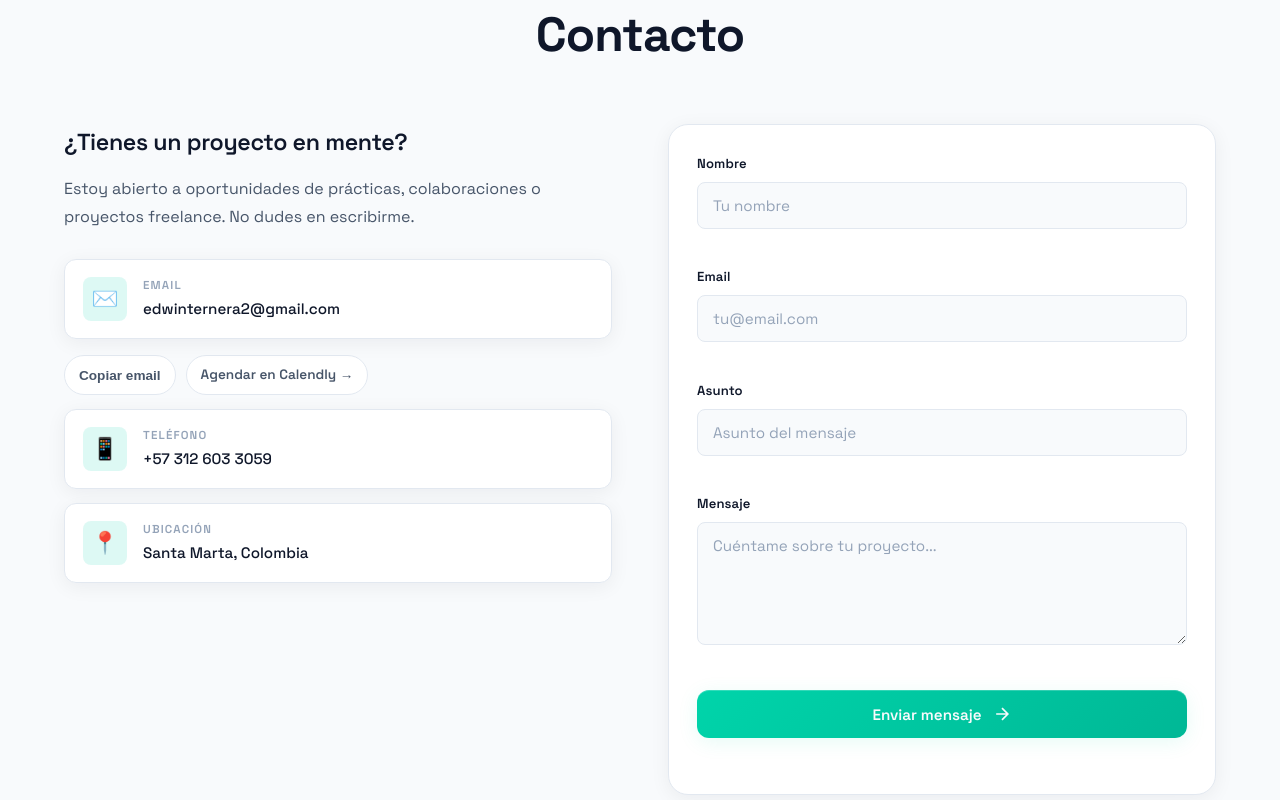
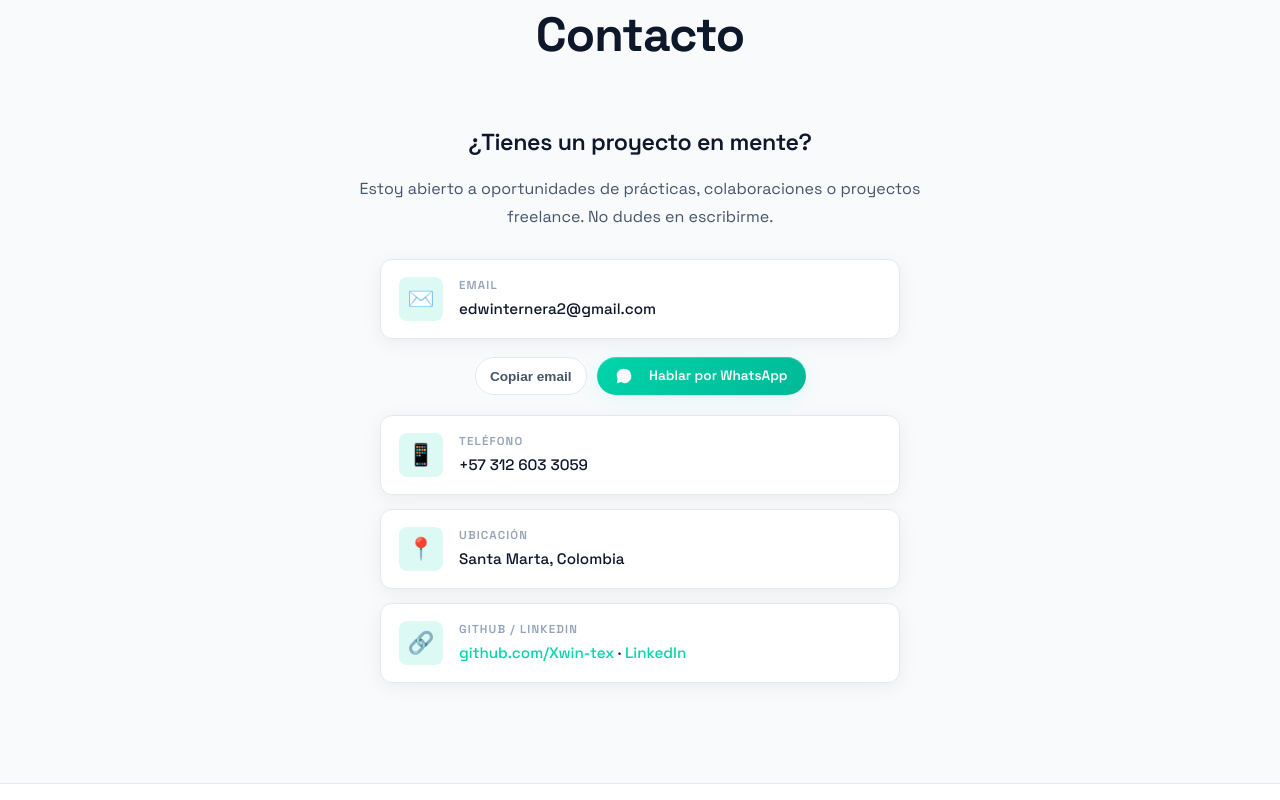
Before and after one commit to Xwin-tex/Portafolio, a website built with Vite: page index.html in a window 1280 px wide. Shown: the part 8100-8900 px from the top of the page. Built offline with nearby package versions, Linux system fonts and the light colour scheme.

Commit message:
refactor: simplifica contacto - elimina formulario, deja solo info + WhatsApp

```diff
--- a/index.html
+++ b/index.html
@@ -594,73 +594,48 @@
           <span class="section-tag" data-i18n="contact.tag">Hablemos</span>
           <h2 class="section-title" data-i18n="contact.title">Contacto</h2>
         </header>
-        <div class="contact-grid">
-          <div class="contact-info reveal">
-            <h3 data-i18n="contact.h3">¿Tienes un proyecto en mente?</h3>
-            <p data-i18n="contact.p">Estoy abierto a oportunidades de prácticas, colaboraciones o proyectos freelance.
-               No dudes en escribirme.</p>
-            <div class="contact-items">
+        <div style="max-width:720px;margin:0 auto" class="reveal">
+          <div class="contact-info" style="text-align:center">
+            <h3 data-i18n="contact.h3" style="text-align:center">¿Tienes un proyecto en mente?</h3>
+            <p data-i18n="contact.p" style="text-align:center;max-width:600px;margin:0 auto 28px">Estoy abierto a oportunidades de prácticas, colaboraciones o proyectos freelance. No dudes en escribirme.</p>
+            <div class="contact-items" style="max-width:520px;margin:0 auto">
               <a href="mailto:edwinternera2@gmail.com" class="contact-item">
                 <div class="contact-icon">✉️</div>
-                <div>
+                <div style="text-align:left">
                   <span class="contact-label">Email</span>
                   <span class="contact-value">edwinternera2@gmail.com</span>
                 </div>
               </a>
-              <div style="display:flex;gap:10px;flex-wrap:wrap;margin-top:2px">
+              <div style="display:flex;gap:10px;flex-wrap:wrap;justify-content:center;margin:4px 0 6px">
                 <button type="button" class="copy-email" id="copyEmailBtn" data-i18n="contact.copy">Copiar email</button>
-                <a href="https://calendly.com/" target="_blank" rel="noopener" class="copy-email" style="text-decoration:none" data-i18n="contact.calendly">Agendar en Calendly →</a>
+                <a href="https://wa.me/573126033059?text=Hola%20Edwin%2C%20vi%20tu%20portafolio%20y%20quiero%20conversar" target="_blank" rel="noopener" class="btn btn-primary" style="border-radius:100px;padding:8px 18px;font-size:0.85rem">
+                  <svg viewBox="0 0 32 32" width="18" height="18" fill="currentColor" aria-hidden="true" style="margin-right:6px"><path d="M16 3C8.82 3 3 8.02 3 14.93c0 2.1.6 4.15 1.73 5.93L3 29l8.38-2.2A12.86 12.86 0 0016 28.86C23.18 28.86 29 23.66 29 16.73 29 8.02 23.18 3 16 3z"/></svg>
+                  <span data-i18n="contact.whatsapp">Hablar por WhatsApp</span>
+                </a>
               </div>
               <a href="tel:+573126033059" class="contact-item">
                 <div class="contact-icon">📱</div>
-                <div>
+                <div style="text-align:left">
                   <span class="contact-label">Teléfono</span>
                   <span class="contact-value">+57 312 603 3059</span>
                 </div>
               </a>
               <div class="contact-item">
                 <div class="contact-icon">📍</div>
-                <div>
+                <div style="text-align:left">
                   <span class="contact-label">Ubicación</span>
                   <span class="contact-value">Santa Marta, Colombia</span>
                 </div>
               </div>
+              <div class="contact-item">
+                <div class="contact-icon">🔗</div>
+                <div style="text-align:left">
+                  <span class="contact-label">GitHub / LinkedIn</span>
+                  <span class="contact-value"><a href="https://github.com/Xwin-tex" target="_blank" rel="noopener" style="color:var(--primary);text-decoration:none">github.com/Xwin-tex</a> · <a href="https://www.linkedin.com/in/edwin-ternera-699399164/" target="_blank" rel="noopener" style="color:var(--primary);text-decoration:none">LinkedIn</a></span>
+                </div>
+              </div>
             </div>
           </div>
-          <form class="contact-form reveal" id="contactForm" action="https://formsubmit.co/edwinternera2@gmail.com" method="POST">
-            <input type="hidden" name="_captcha" value="false">
-            <input type="hidden" name="_template" value="table">
-            <input type="hidden" name="_subject" value="Nuevo mensaje desde tu portafolio">
-            <input type="text" name="_honey" style="display:none">
-            <input type="hidden" name="_autoresponse" value="¡Gracias por escribirme! He recibido tu mensaje y te responderé pronto. - Edwin Ternera">
-            <div class="form-group">
-              <label for="name" data-i18n="form.name">Nombre</label>
-              <input type="text" id="name" name="name" required placeholder="Tu nombre" aria-describedby="err-name" autocomplete="name" maxlength="80">
-              <span class="field-error" id="err-name" role="alert"></span>
-            </div>
-            <div class="form-group">
-              <label for="email" data-i18n="form.email">Email</label>
-              <input type="email" id="email" name="email" required placeholder="tu@email.com" aria-describedby="err-email" autocomplete="email" maxlength="120">
-              <span class="field-error" id="err-email" role="alert"></span>
-            </div>
-            <div class="form-group">
-              <label for="subject" data-i18n="form.subject">Asunto</label>
-              <input type="text" id="subject" name="subject" required placeholder="Asunto del mensaje" aria-describedby="err-subject" maxlength="120">
-              <span class="field-error" id="err-subject" role="alert"></span>
-            </div>
-            <div class="form-group">
-              <label for="message" data-i18n="form.message">Mensaje</label>
-              <textarea id="message" name="message" rows="5" required placeholder="Cuéntame sobre tu proyecto..." aria-describedby="err-message" maxlength="1000"></textarea>
-              <span class="field-error" id="err-message" role="alert"></span>
-            </div>
-            <button type="submit" class="btn btn-primary btn-full">
-              <span>Enviar mensaje</span>
-              <svg width="20" height="20" viewBox="0 0 24 24" fill="none" stroke="currentColor" stroke-width="2">
-                <path d="M5 12h14M12 5l7 7-7 7"/>
-              </svg>
-            </button>
-            <p id="formStatus" style="margin-top:12px;font-size:0.82rem;text-align:center;line-height:1.5;min-height:1.2em"></p>
-           </form>
         </div>
       </div>
     </section>
--- a/script.js
+++ b/script.js
@@ -37,7 +37,7 @@
       'testimonials.t2.role': 'Coordinación Académica · 2024-2025',
       'testimonials.t3.text': '“Su prototipo SMART_CITY destacó por viabilidad e innovación. Merecido 2º lugar en el Rally.”',
       'contact.tag': 'Hablemos', 'contact.title': 'Contacto', 'contact.h3': '¿Tienes un proyecto en mente?', 'contact.p': 'Estoy abierto a oportunidades de prácticas, colaboraciones o proyectos freelance. No dudes en escribirme.',
-      'contact.copy': 'Copiar email', 'contact.copied': '¡Copiado!', 'contact.calendly': 'Agendar en Calendly →',
+      'contact.copy': 'Copiar email', 'contact.copied': '¡Copiado!', 'contact.calendly': 'Agendar en Calendly →', 'contact.whatsapp': 'Hablar por WhatsApp',
       'github.desc': 'Repositorios públicos de @Xwin-tex cargados directamente desde la API de GitHub — sin editar HTML.',
       'github.loading': 'Cargando repos…', 'github.viewAll': 'Ver todo en GitHub →', 'github.error': 'No se pudieron cargar los repos. Ver en GitHub.',
       'form.name': 'Nombre', 'form.email': 'Email', 'form.subject': 'Asunto', 'form.message': 'Mensaje',
@@ -76,7 +76,7 @@
       'testimonials.t2.role': 'Academic Coordination · 2024-2025',
       'testimonials.t3.text': '“His SMART_CITY prototype stood out for feasibility and innovation. Well-deserved 2nd place.”',
       'contact.tag': "Let's talk", 'contact.title': 'Contact', 'contact.h3': 'Have a project in mind?', 'contact.p': 'I am open to internships, collaborations or freelance projects. Feel free to reach out.',
-      'contact.copy': 'Copy email', 'contact.copied': 'Copied!', 'contact.calendly': 'Schedule on Calendly →',
+      'contact.copy': 'Copy email', 'contact.copied': 'Copied!', 'contact.calendly': 'Schedule on Calendly →', 'contact.whatsapp': 'Chat on WhatsApp',
       'github.desc': 'Public repositories from @Xwin-tex loaded live from GitHub API — no HTML edits needed.',
       'github.loading': 'Loading repos…', 'github.viewAll': 'View all on GitHub →', 'github.error': 'Could not load repos. View on GitHub.',
       'form.name': 'Name', 'form.email': 'Email', 'form.subject': 'Subject', 'form.message': 'Message',
```
